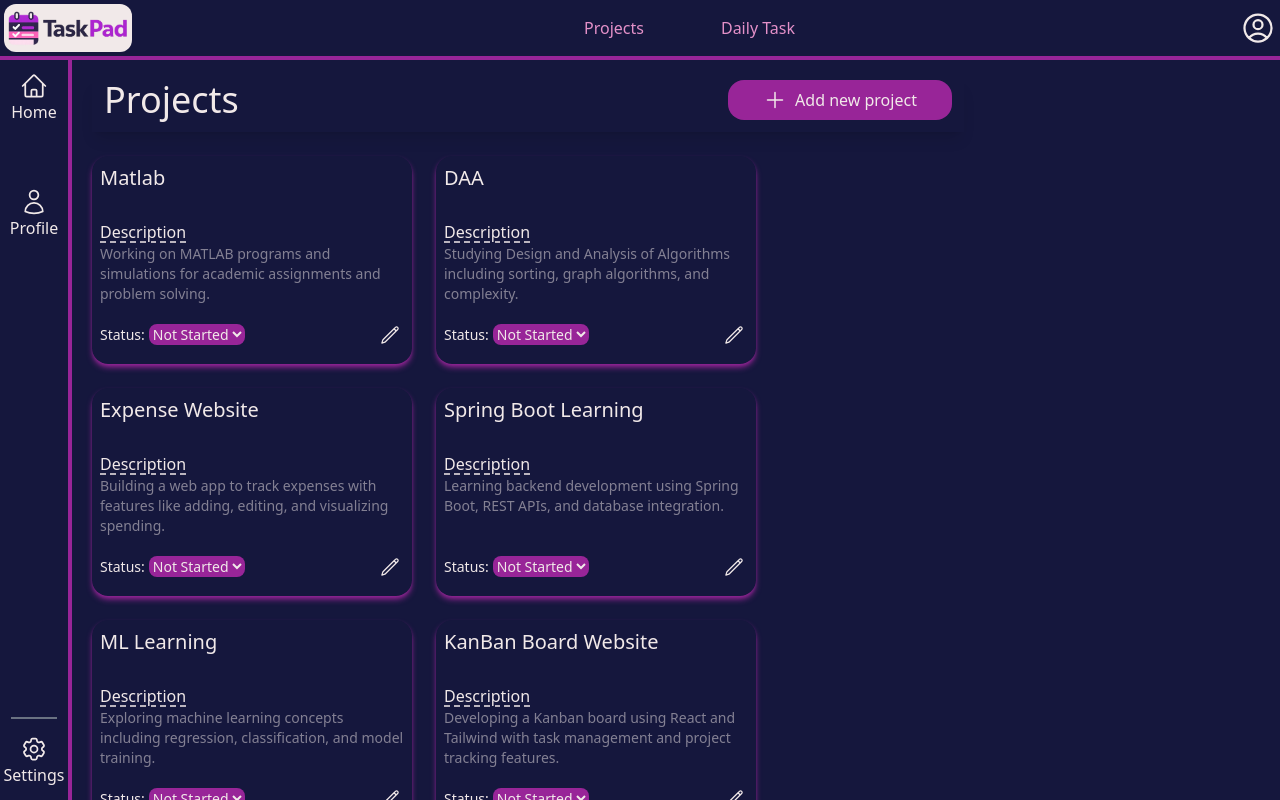
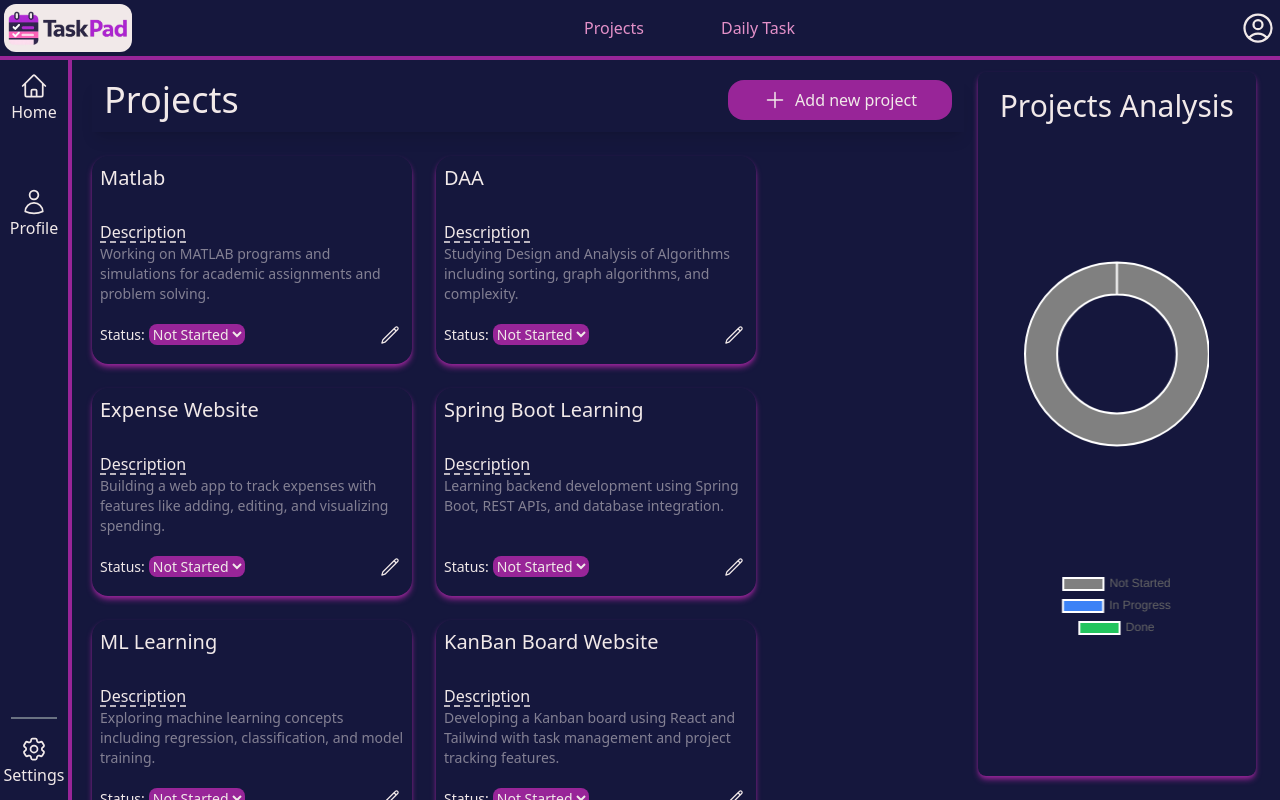
Before and after one commit to Raghav1825/TaskPad, a React (Vite) app: page /projects in a window 1280 px wide. Both pictures are taken after a click on the button "Login/Sign Up". Built offline with nearby package versions, Linux system fonts and the light colour scheme.

Commit message:
Add charts

```diff
--- a/package.json
+++ b/package.json
@@ -12,9 +12,11 @@
   "dependencies": {
     "@heroicons/react": "^2.2.0",
     "@tailwindcss/vite": "^4.1.18",
+    "chart.js": "^4.5.1",
     "gsap": "^3.14.2",
     "motion": "^12.38.0",
     "react": "^19.2.0",
+    "react-chartjs-2": "^5.3.1",
     "react-dom": "^19.2.0",
     "react-router-dom": "^7.13.0",
     "tailwindcss": "^4.1.18"
--- a/src/Components/Projects/ProjectCard.jsx
+++ b/src/Components/Projects/ProjectCard.jsx
@@ -1,10 +1,21 @@
 import { useState } from "react";
 import { PencilIcon } from "@heroicons/react/24/outline";
-function ProjectCard({projectData}){
-    const [status,setStatus]=useState("");
+function ProjectCard({projectData,index,handelProjectStatusChange}){
     const typesOfStatus=["Not Started","In Progress","Done"];
+
+    const getStatusStyle=(status)=>{
+        if(status === "Not Started"){
+            return null;
+        }
+        else if(status === "In Progress"){
+            return "border-t-4 border-blue-500";
+        }
+        else if(status === "Done"){
+            return "border-t-4 border-green-500";
+        }
+    }
     return(
-        <div className="shadow-md shadow-primary rounded-2xl  w-48 lg:w-xs h-48 lg:h-52 flex flex-col hover:scale-105 duration-200 ease-in-out gap-2">
+        <div className={`shadow-md shadow-primary rounded-2xl w-full md:w-56 lg:w-xs h-48 lg:h-52 flex flex-col hover:scale-105 duration-200 ease-in-out gap-2 ${getStatusStyle(projectData.projectStatus)}`}>
             <div className="w-full h-12 p-2 text-xl">
                 <p>{projectData.projectName}</p>
             </div>
@@ -15,7 +26,9 @@ function ProjectCard({projectData}){
             <div className="p-2 w-full flex justify-between">
                 <div className="text-sm md:text-md flex items-center gap-1">
                     <label>Status: </label>
-                    <select className="bg-primary rounded-lg cursor-pointer">
+                    <select className="bg-primary rounded-lg cursor-pointer"  value={projectData.projectStatus}
+                        onChange={(e)=>handelProjectStatusChange(index,e.target.value)}
+                    >
                         {typesOfStatus.map((Status,index)=><option value={Status} key={index}>{Status}</option>)}
                     </select>
                 </div>
--- a/src/Components/Projects/Projects.jsx
+++ b/src/Components/Projects/Projects.jsx
@@ -3,6 +3,7 @@ import { useOutletContext } from "react-router-dom";
 import ProjectCard from "./ProjectCard";
 import { PlusIcon } from "@heroicons/react/24/outline";
 import ProjectModal from "../Modals/ProjectModal";
+import ProjectsAnalysisSection from "./ProjectsAnalysisSection";
 function Project(){
     const {isLoggedIn}=useOutletContext();
     const [projects, setProjects] = useState([
@@ -53,6 +54,45 @@ function Project(){
     const handelProjectModal=(status)=>{
         setModalStatus(status);
     }
+
+    const handelProjectStatusChange=(index,newStatus)=>{
+        const updatedProjects = projects.map((project,projectIndex)=>{
+            if(projectIndex === index){
+                return {
+                    ...project,
+                    projectStatus: newStatus
+                }
+            }
+            return project;
+        })
+
+        setProjects(updatedProjects);
+    }
+
+    const getProjectTrack=()=>{
+        const projectTrack = {
+            notStarted: 0,
+            inProgress: 0,
+            done: 0
+        }
+
+        projects.forEach((project)=>{
+            if(project.projectStatus === "Not Started"){
+                projectTrack.notStarted += 1;
+            }
+            else if(project.projectStatus === "In Progress"){
+                projectTrack.inProgress += 1;
+            }
+            else if(project.projectStatus === "Done"){
+                projectTrack.done += 1;
+            }
+        })
+
+        return projectTrack;
+    }
+    const projectTrack = getProjectTrack();
+
+
     return(
             <div className="w-full h-full flex flex-row">
                 {!isLoggedIn &&
@@ -61,7 +101,7 @@ function Project(){
                 }
                 {isLoggedIn &&
                     <div className="w-full h-full flex p-1">
-                        <div className="sticky top-0 z-10 flex flex-wrap gap-6 w-full md:w-3/4  p-2">
+                        <div className="flex flex-wrap gap-6 w-full md:w-3/4  p-2">
                             <div className="sticky top-0 z-10 bg-surface w-full h-border flex justify-between items-center pr-3 pl-3 pb-3 shadow-lg">
                                 <p className="text-4xl">Projects</p>
                                 <button onClick={()=>handelProjectModal(true)} className="flex gap-2 items-center justify-center rounded-2xl hover:scale-105 duration-200 bg-primary p-2 md:w-56">
@@ -71,11 +111,11 @@ function Project(){
                                 <ProjectModal isOpen={modalStatus} onClose={()=>handelProjectModal(false)} />
                             </div>
                             {
-                                projects.map((project,index)=><ProjectCard key={index} projectData={project}/>)
+                                projects.map((project,index)=><ProjectCard key={index} projectData={project} index={index} handelProjectStatusChange={handelProjectStatusChange}/>)
                             }
                         </div>
-                        <div className="hidden md:flex w-1/4  p-2">
-
+                        <div className="hidden md:block p-2 fixed right-4 top-16 w-[23%] h-[90vh]">
+                                <ProjectsAnalysisSection projectTrack={projectTrack}/>
                         </div>
                     </div>
                 }
--- /dev/null
+++ b/src/Components/Projects/ProjectsAnalysisSection.jsx
@@ -0,0 +1,51 @@
+import { Doughnut } from "react-chartjs-2";
+
+function ProjectsAnalysisSection({projectTrack}){
+    const data = {
+        labels: ["Not Started", "In Progress", "Done"],
+        datasets: [
+            {
+                label: "Projects",
+                data: [
+                    projectTrack.notStarted,
+                    projectTrack.inProgress,
+                    projectTrack.done
+                ],
+                backgroundColor: [
+                    "#808080",
+                    "#3b82f6",
+                    "#22c55e"
+                ],
+                borderColor: [
+                    "#ffffff",
+                    "#ffffff",
+                    "#ffffff"
+                ],
+                borderWidth: 2
+            }
+        ]
+    }
+
+    const options = {
+        responsive: true,
+        maintainAspectRatio: false,
+        cutout: "65%",
+        plugins: {
+            legend: {
+                position: "bottom"
+            }
+        }
+    }
+
+    return(
+        <div className="sticky  z-10 flex flex-col items-center w-full h-full  shadow-md shadow-primary rounded-lg p-4">
+            <p className="text-3xl mb-4 text-center">Projects Analysis</p>
+
+            <div className="w-3/4 h-3/4">
+                <Doughnut data={data} options={options}/>
+            </div>
+        </div>
+    )
+}
+
+export default ProjectsAnalysisSection;
--- /dev/null
+++ b/src/chartSetup.jsx
@@ -0,0 +1,22 @@
+import {
+    Chart as ChartJS,
+    ArcElement,
+    BarElement,
+    CategoryScale,
+    LinearScale,
+    PointElement,
+    LineElement,
+    Tooltip,
+    Legend
+} from "chart.js";
+
+ChartJS.register(
+    ArcElement,
+    BarElement,
+    CategoryScale,
+    LinearScale,
+    PointElement,
+    LineElement,
+    Tooltip,
+    Legend
+);
--- a/src/main.jsx
+++ b/src/main.jsx
@@ -2,6 +2,7 @@ import { StrictMode } from 'react'
 import { createRoot } from 'react-dom/client'
 import './index.css'
 import App from './App.jsx'
+import "./chartSetup";
 import { createBrowserRouter, RouterProvider } from 'react-router-dom'
 import { ThemeProvider } from './context/ThemeContext.jsx'
 import Home from './Components/Home/Home.jsx'
```
Also changed, not shown: 1 other file (tests, documents, lock files or other folders).
